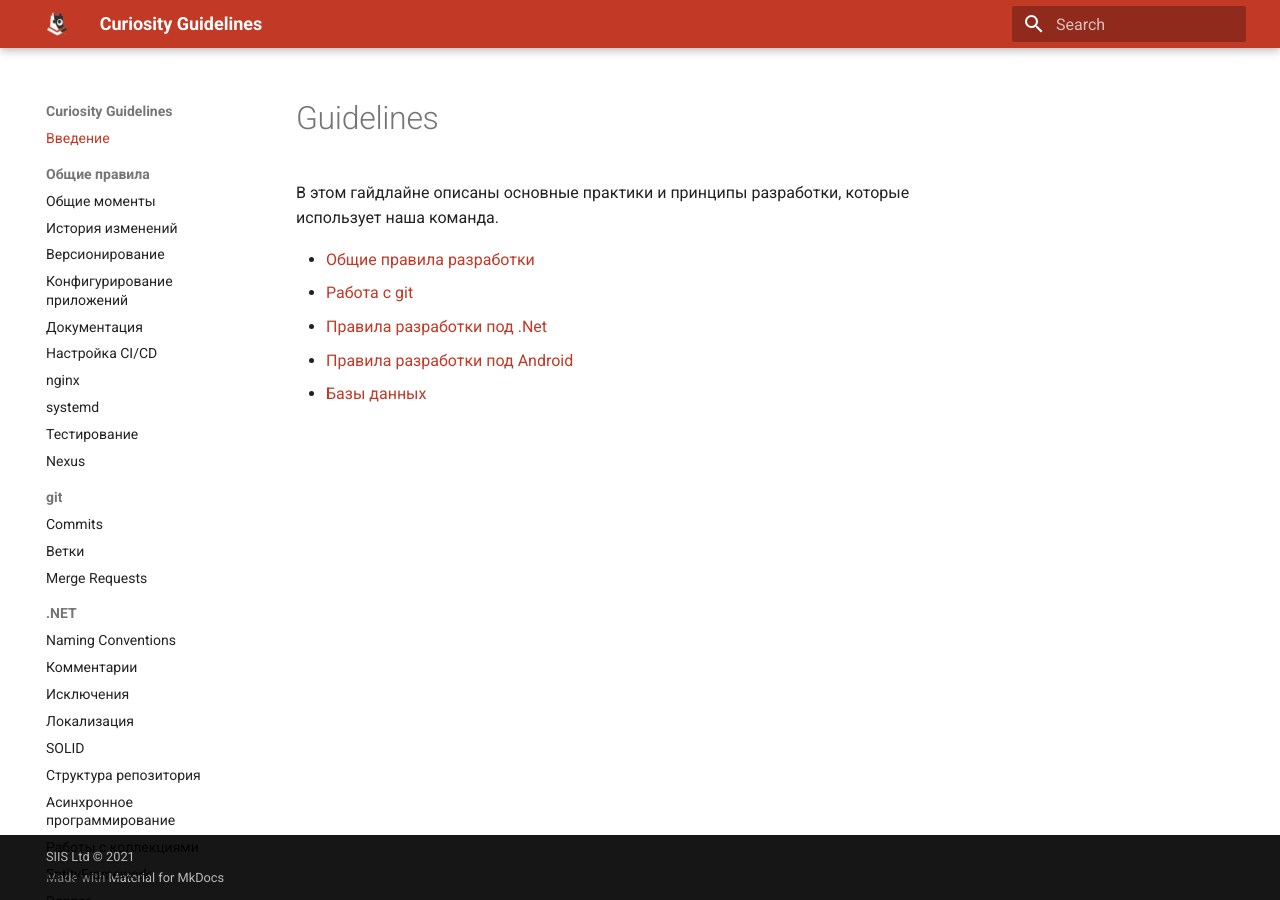
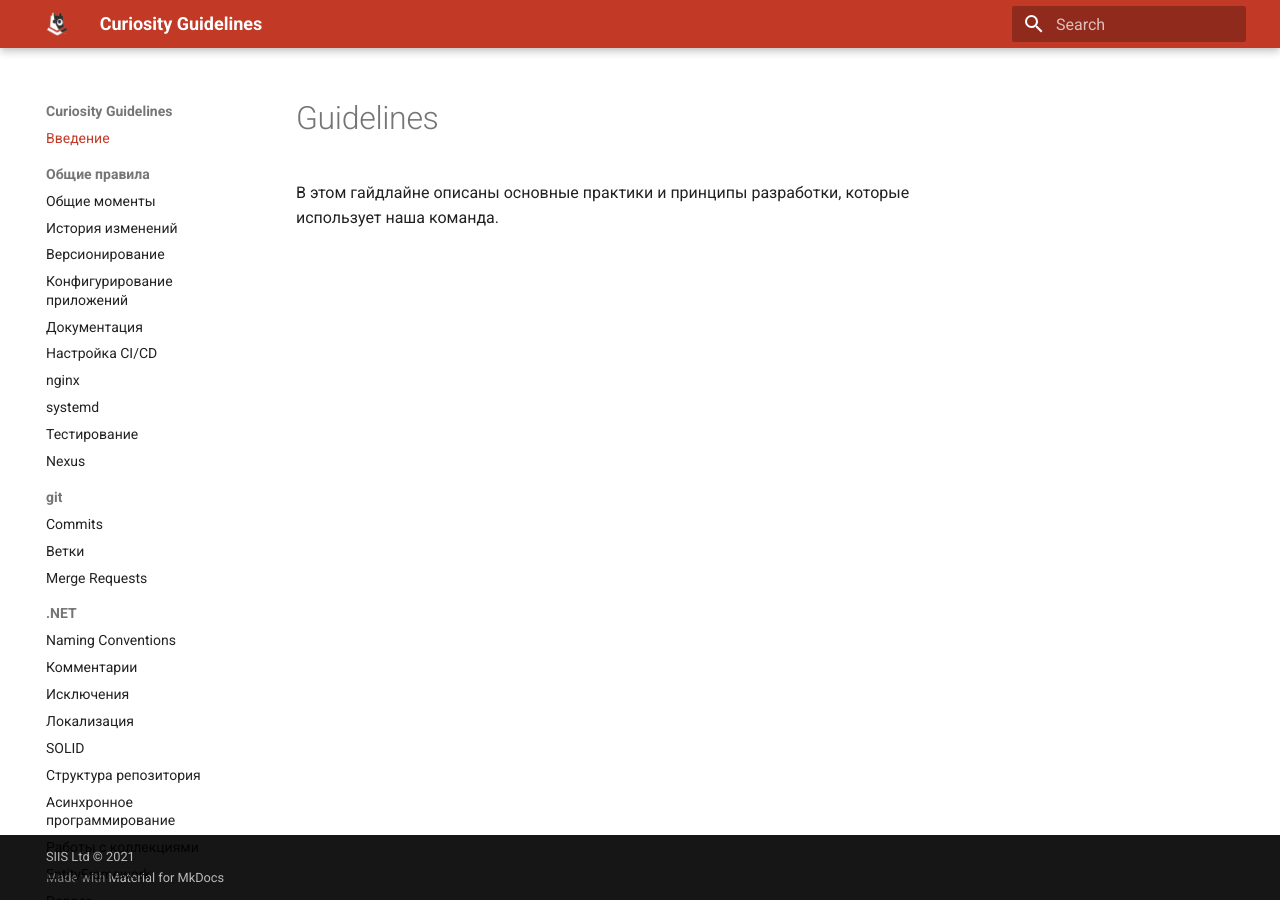
Before and after one commit to siisltd/Curiosity.Guidelines, an MkDocs documentation site: the page built from docs/index.md, in a window 1280 px wide. Built offline with MkDocs 1.6.1 and Material for MkDocs 9.7.7, drawn with Linux system fonts in a browser that asks for light colours.

Commit message:
Removed redundant structure

```diff
--- a/docs/index.md
+++ b/docs/index.md
@@ -1,9 +1,3 @@
 # Guidelines
 
 В этом гайдлайне описаны основные практики и принципы разработки, которые использует наша команда.
-
-- [Общие правила разработки](development/index.md)
-- [Работа с git](git/index.md)
-- [Правила разработки под .Net](dotNetCodeStyle/index.md)
-- [Правила разработки под Android](androidCodeStyle/index.md)
-- [Базы данных](database/index.md)
```
